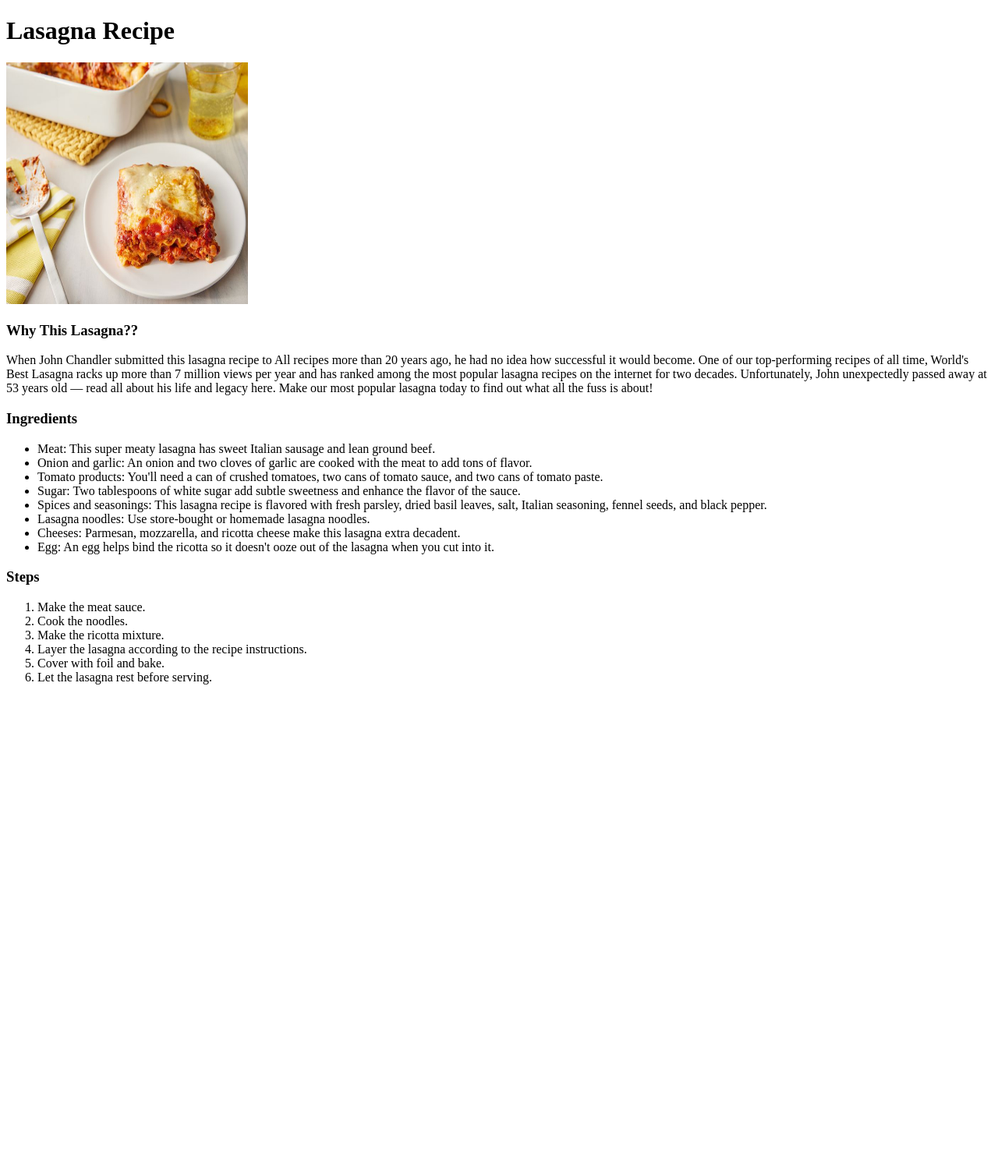
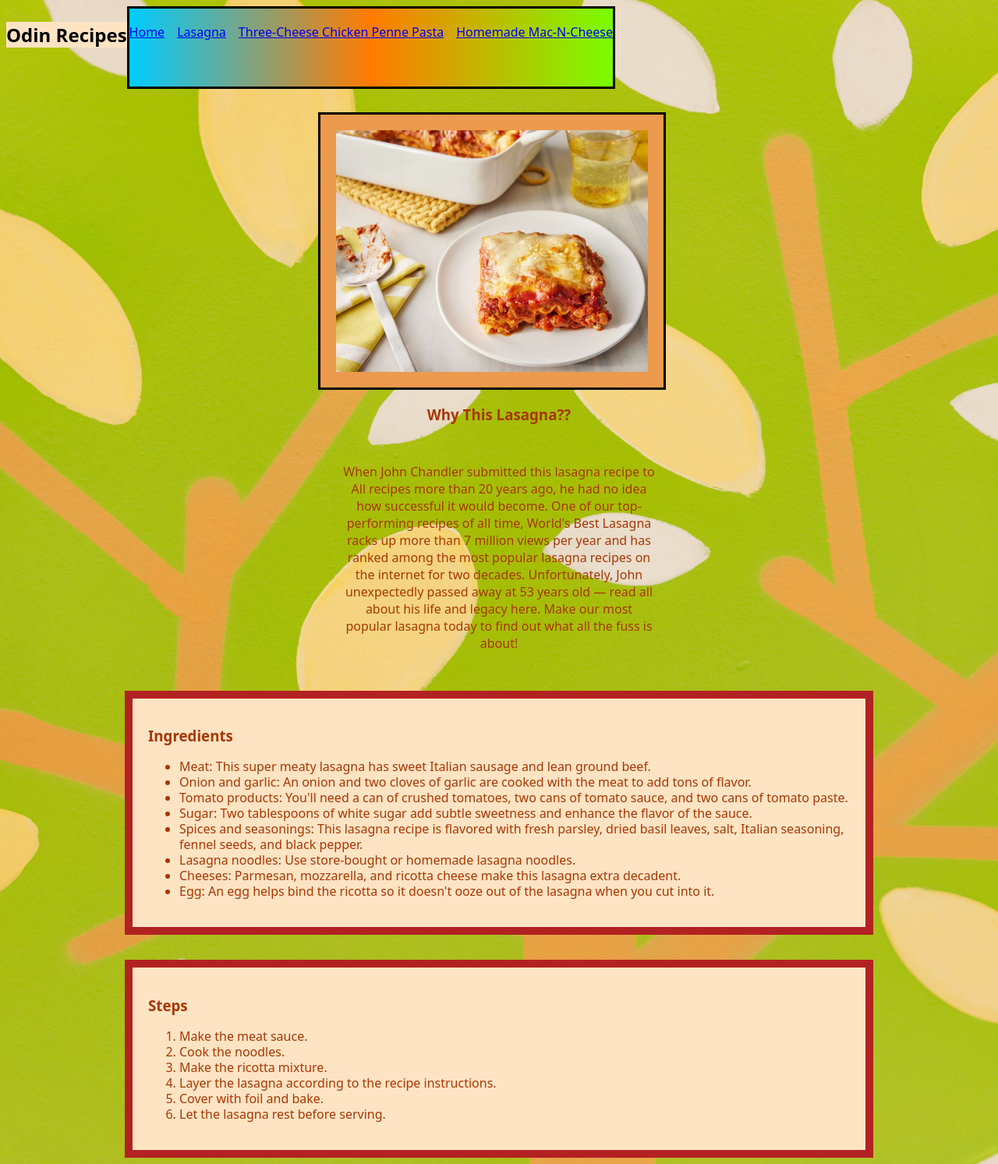
Before and after one commit to JakeAaron88/odin-recipes, a plain HTML site: page Recipes/lasagna.html in a window 1280 px wide. Shown: the whole page at 78% size. Before the commit the page ends 894 px from the top, so only its background shows below. Drawn offline with Linux system fonts and the light colour scheme.

Commit message:
recipe updates

```diff
--- a/Recipes/lasagna.html
+++ b/Recipes/lasagna.html
@@ -4,22 +4,44 @@
   <meta charset="UTF-8">
   <meta name="viewport" content="width=device-width, initial-scale=1.0">
   <title>Lasagna</title>
+  <LINK href="styles.css" rel="stylesheet" type="text/css">
+
 </head>
-<body>
+</html>
 
-</body>
-</html>
 <div class="container">
-      <h1>Lasagna Recipe</h1>
-        <img src="../Images/lasagna.jpg" height="310" width="310">
-      <h3>Why This Lasagna??</h3>
+  <header>
+   <nav>
+    <div class="header">
+      <div class="title">
+        <h1>Odin Recipes</h1>
+      </div>
+      <div class="nav-bar">
+        <ul class="nav-list">
+            <li><a href="Recipes/index.html">Home</a></li>
+            <li><a href="Recipes/lasagna.html">Lasagna</a></li>
+            <li><a href="Recipes/penne-pasta.html">Three-Cheese Chicken Penne Pasta</a></li>
+            <li><a href="Recipes/mac-cheese.html">Homemade Mac-N-Cheese</a></li>
+        </ul>
+      </div>
+      </div>
+  </nav>
+</header>
+<img src="../Images/lasagna.jpg" height="310" width="310">
+  <div class="body">
+    <div class="description">
+     <h3>Why This Lasagna??</h3>
         <body>
           <p>When John Chandler submitted this lasagna recipe to All recipes more than 20 years ago, he had no
            idea how successful it would become. One of our top-performing recipes of all time, World's Best Lasagna racks up more than
            7 million views per year and has ranked among the most popular lasagna recipes on the internet for two decades.
            Unfortunately, John unexpectedly passed away at 53 years old — read all about his life and legacy here.                Make our most popular lasagna today to find out what all the fuss is about!</p>
         </body>
+    </div>
+  <div class="columns">
+    <div class="ingredients">
       <h3>Ingredients</h3>
+      <article class="card">
         <ul>
           <li>Meat: This super meaty lasagna has sweet Italian sausage and lean ground beef.</li>
           <li>Onion and garlic: An onion and two cloves of garlic are cooked with the meat to add tons of flavor.</li>
@@ -29,7 +51,11 @@
           <li>Cheeses: Parmesan, mozzarella, and ricotta cheese make this lasagna extra decadent.</li>
           <li>Egg: An egg helps bind the ricotta so it doesn't ooze out of the lasagna when you cut into it.</li>
         </ul>
+      </article>
+      </div>
+    <div class="steps">
       <h3>Steps</h3>
+      <article class="card">
         <ol>
           <li>Make the meat sauce.</li>
           <li>Cook the noodles.</li>
@@ -38,10 +64,10 @@
           <li>Cover with foil and bake.</li>
           <li>Let the lasagna rest before serving.</li>
         </ol>
-  <aside>
-
-  </aside>
-    <div>
+      </article>
 
     </div>
+  </div>
+  </div>
+
 </div>
--- /dev/null
+++ b/Recipes/styles.css
@@ -0,0 +1,99 @@
+body {
+    font-family: system-ui, -apple-system, BlinkMacSystemFont, 'Segoe UI', Roboto, Oxygen, Ubuntu, Cantarell, 'Open Sans', 'Helvetica Neue', sans-serif;
+    background-image: url("../Images/green-fall.jpg");
+    background-repeat: no-repeat;
+    background-size: 100% 100%;
+  }
+
+
+.nav-list {
+  display: flex;
+  flex-wrap: wrap;
+  justify-content: center;
+  margin: 0;
+  padding: 0;
+  list-style: none;
+  gap: 1rem;
+  flex-basis: 100%;
+  border-color: 10px black;
+  border-style: solid;
+  background: linear-gradient(to right, #00ccff, #ff7b00,#7afd00);
+  height: 100px;
+  margin: 0 auto; text-align:center; vertical-align: middle; line-height: 60px;
+}
+
+.nav-list li {
+  flex-grow: 1;
+  flex-shrink: 1;
+}
+
+.header {
+  display: flex;
+  flex-direction: row;
+  flex-basis: 100%;
+}
+
+h1{
+  display: block;
+  background-color: bisque;
+  border-color: 10px solid firebrick;
+}
+
+.description {
+  display: block  ;
+  text-align: center;
+
+}
+
+.body {
+  display: block;
+  max-width: 960px;
+  margin-left: auto;
+  margin-right: auto;
+  padding-left: 1rem;
+  padding-right: 1rem;
+  color: rgb(168, 55, 3);
+}
+
+
+  img {
+    display: block;
+    background-color: #ec9a4d;
+    padding: 20px;
+    border-block-end-color: 10px black;
+    border-style: solid;
+    width: 400px;
+    margin-top: 30px;
+    margin-left: 400px;
+  }
+
+
+  p {
+    display: block;
+    width: 400px;
+    margin: 50px auto;
+  }
+
+  .columns {
+    display: flex;
+    gap: 2rem;
+    flex-direction: column;
+    flex-basis: 100%;
+
+
+  }
+
+  .columns > * {
+    line-height: 20px;
+    border: 10px solid firebrick;
+    background-color: bisque;
+    padding: 20px;
+  }
+
+/*
+@media (min-width: 750px){
+  .columns {
+    flex-direction: row;
+  }
+}
+*/
```
Also changed, not shown: Recipes/penne-pasta.html (+1 -1 lines), Images/chef.webp (added), Images/green-fall.jpg (added), Images/mad_chef.jpeg (added), Images/silverware.jpeg (added).
